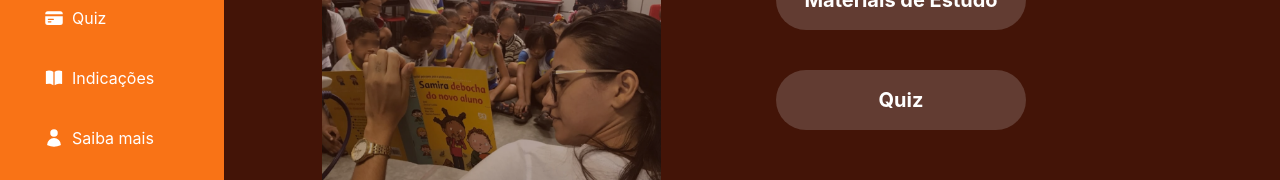
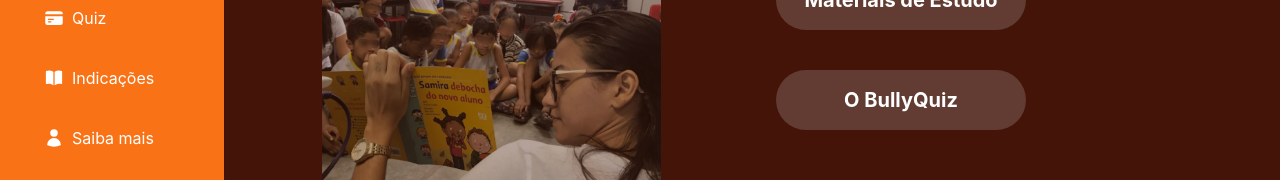
Before and after one commit to DioNery/2024-1-PlacaMaeOrg, a Next.js app: page / in a window 1280 px wide. Shown: the part 269-449 px from the top of the page. Built offline with nearby package versions, Linux system fonts and the light colour scheme.

Commit message:
update no botão

```diff
--- a/pages/index.jsx
+++ b/pages/index.jsx
@@ -32,7 +32,7 @@ export default function Home() {
             <p className={styles.botao}>Materiais de Estudo</p>
           </Link>
           <Link href="/quiz">
-            <p className={styles.botao}>Quiz</p>
+            <p className={styles.botao}>O BullyQuiz</p>
           </Link>
         </div>
       </div>
```
